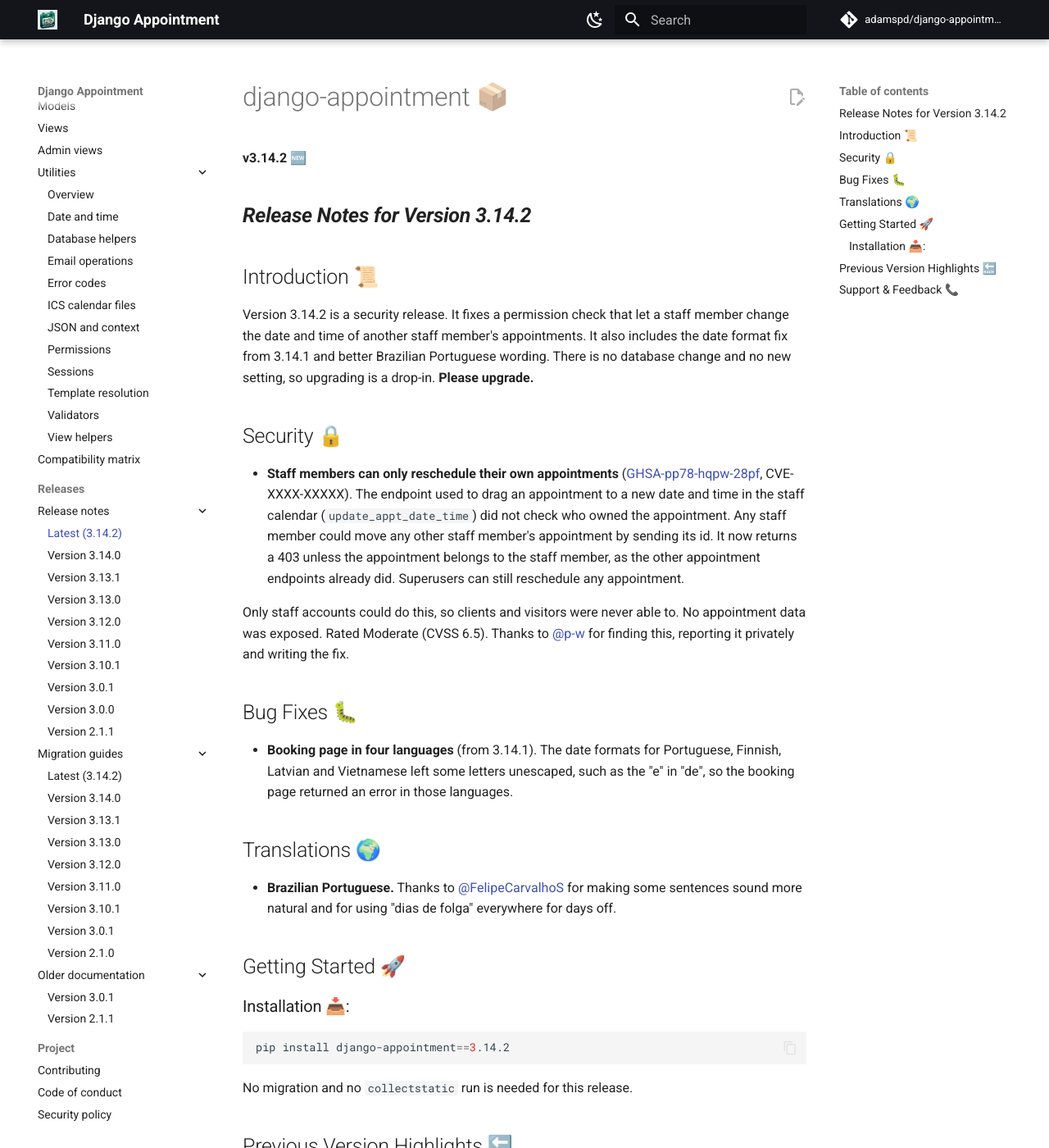
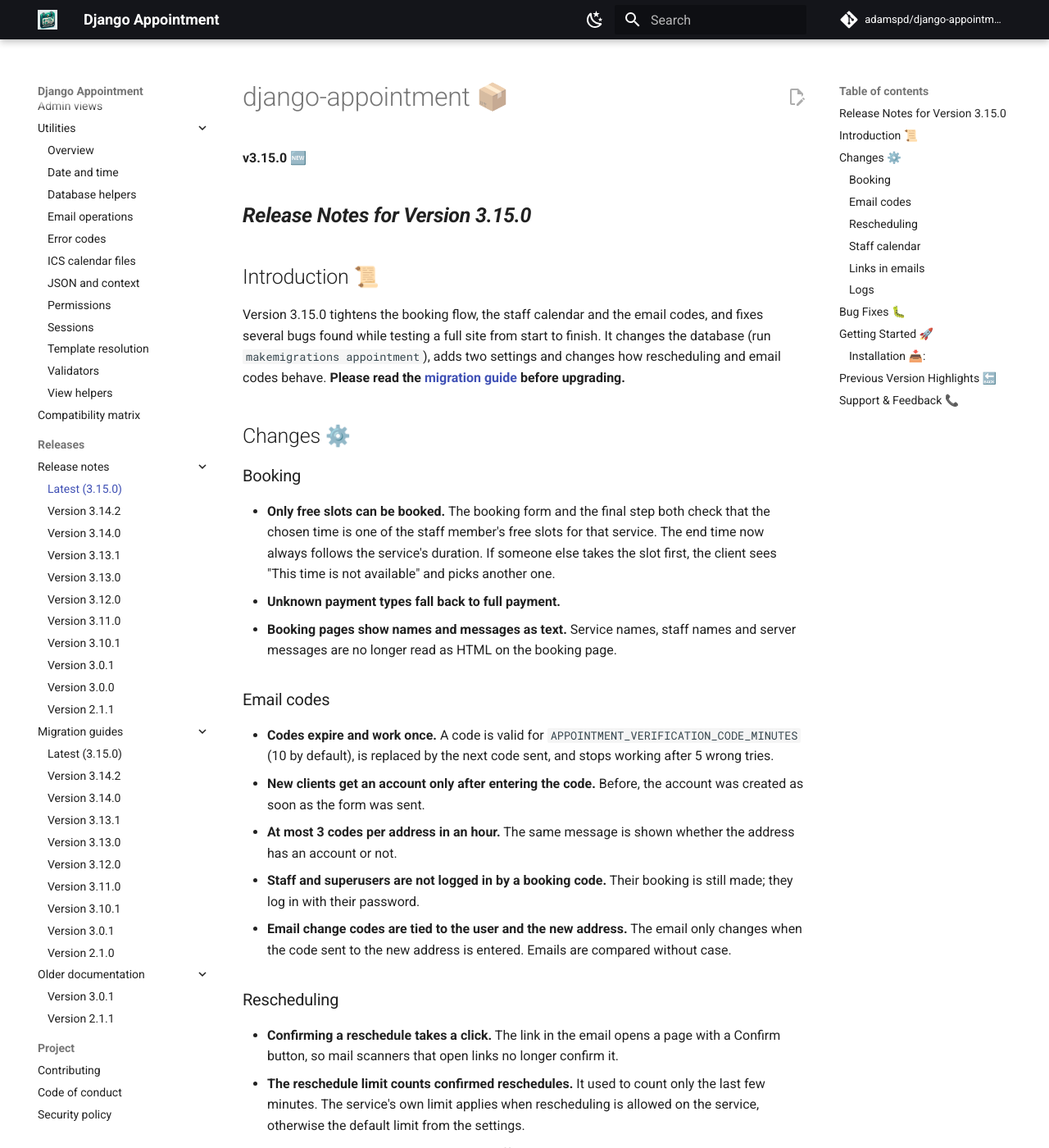
Before and after one commit to adamspd/django-appointment, an MkDocs documentation site: the page built from docs/release_notes/latest.md, in a window 1280 px wide and 1400 px high. Shown: the whole window at 82% size. Built offline with MkDocs 1.6.1 and Material for MkDocs 9.7.7, drawn with Linux system fonts in a browser that asks for light colours; comment, search, counter and statistics services are not loaded; some of the changed text lies outside the part shown.

Commit message:
Add 3.15.0 release notes and migration guide

````diff
--- a/docs/migration_guides/latest.md
+++ b/docs/migration_guides/latest.md
@@ -1,30 +1,61 @@
-## Migration Guide for Version 3.14.2 🚀
+## Migration Guide for Version 3.15.0 🚀
 
-Version 3.14.2 is a security release. It does **not** change the database, the settings, the supported Python and
-Django versions or the template context, so there is no migration to generate.
+Version 3.15.0 changes the database (email verification codes), adds two settings and changes how rescheduling and
+email codes behave. The supported Python and Django versions are the same.
 
 ### Coming from 3.14.x
 
 1. **Upgrade the package**:
 
     ```bash
-    pip install django-appointment==3.14.2
+    pip install django-appointment==3.15.0
     ```
 
-2. **Check any custom code that moves appointments.** Only if you call the `update_appt_date_time` endpoint or the
-   `save_appt_date_time` service yourself: a staff member can now only reschedule their own appointments. The endpoint
-   returns a 403 for anyone else's, and the service raises `PermissionDenied`. Superusers are not affected.
+2. **Create and run the migration.** `EmailVerificationCode` has new `attempts` and `email` fields, and its `user` can
+   now be empty (a new client's account is only created once they enter the code):
 
-### Coming from 3.13.x
+    ```bash
+    python manage.py makemigrations appointment
+    python manage.py migrate
+    ```
 
-Follow the [3.14.0 migration guide](v3_14_0.md) and install 3.14.2 instead of 3.14.0.
+3. **Collect the static files**, since the booking and calendar scripts changed:
 
-### Coming from 3.12 or older
+    ```bash
+    python manage.py collectstatic
+    ```
 
-Follow the [3.13.0 migration guide](v3_13_0.md) and install 3.14.2 instead of 3.13.0.
+4. **Set your site address** (recommended). Links in emails use it instead of the request's address:
+
+    ```python
+    APPOINTMENT_SITE_URL = "https://example.com"
+    ```
+
+   Also make sure `ALLOWED_HOSTS` lists your real domain names, not `["*"]`.
+
+5. **Optional:** change how long email codes stay valid (10 minutes by default):
+
+    ```python
+    APPOINTMENT_VERIFICATION_CODE_MINUTES = 10
+    ```
+
+6. **Check what changed in behaviour:**
+    - Confirming a reschedule now takes a click on a Confirm button. The link opens the new
+      `appointment/confirm_reschedule.html` page, which you can override like the other templates. Only a POST to
+      that page confirms.
+    - The reschedule limit now counts confirmed reschedules for each appointment request.
+    - Staff and superuser accounts are no longer logged in by a booking code.
+    - Bookings outside the staff member's free slots are refused, and the end time follows the service's duration.
+    - The calendar delete endpoint (`delete_appointment_ajax`) only accepts AJAX POST requests.
+    - Only 3 codes are sent to the same address in an hour. The count uses Django's cache, so with several worker
+      processes use a shared cache (Redis, Memcached or the database) for an exact count.
+
+### Coming from 3.13.x or older
+
+Follow the [3.14.0 migration guide](v3_14_0.md) first, then the steps above.
 
 ### Important Notes 📝:
 
-- See the [release notes](../release_notes/latest.md) for what the fix changes.
+- See the [release notes](../release_notes/latest.md) for what is new.
 - As with any upgrade, testing in a development or staging environment before applying changes to your production
   environment is highly recommended.
--- /dev/null
+++ b/docs/migration_guides/v3_14_2.md
@@ -0,0 +1,30 @@
+## Migration Guide for Version 3.14.2 🚀
+
+Version 3.14.2 is a security release. It does **not** change the database, the settings, the supported Python and
+Django versions or the template context, so there is no migration to generate.
+
+### Coming from 3.14.x
+
+1. **Upgrade the package**:
+
+    ```bash
+    pip install django-appointment==3.14.2
+    ```
+
+2. **Check any custom code that moves appointments.** Only if you call the `update_appt_date_time` endpoint or the
+   `save_appt_date_time` service yourself: a staff member can now only reschedule their own appointments. The endpoint
+   returns a 403 for anyone else's, and the service raises `PermissionDenied`. Superusers are not affected.
+
+### Coming from 3.13.x
+
+Follow the [3.14.0 migration guide](v3_14_0.md) and install 3.14.2 instead of 3.14.0.
+
+### Coming from 3.12 or older
+
+Follow the [3.13.0 migration guide](v3_13_0.md) and install 3.14.2 instead of 3.13.0.
+
+### Important Notes 📝:
+
+- See the [release notes](../release_notes/v3_14_2.md) for what the fix changes.
+- As with any upgrade, testing in a development or staging environment before applying changes to your production
+  environment is highly recommended.
--- a/docs/release_notes/latest.md
+++ b/docs/release_notes/latest.md
@@ -1,52 +1,88 @@
 # django-appointment 📦
 
-**v3.14.2 🆕**
+**v3.15.0 🆕**
 
-## ___Release Notes for Version 3.14.2___
+## ___Release Notes for Version 3.15.0___
 
 ## Introduction 📜
 
-Version 3.14.2 is a security release. It fixes a permission check that let a staff member change the date and time of
-another staff member's appointments. It also includes the date format fix from 3.14.1 and better Brazilian Portuguese
-wording. There is no database change and no new setting, so upgrading is a drop-in. **Please upgrade.**
+Version 3.15.0 tightens the booking flow, the staff calendar and the email codes, and fixes several bugs found while
+testing a full site from start to finish. It changes the database (run `makemigrations appointment`), adds two
+settings and changes how rescheduling and email codes behave. **Please read the
+[migration guide](../migration_guides/latest.md) before upgrading.**
 
-## Security 🔒
+## Changes ⚙️
 
-- **Staff members can only reschedule their own appointments**
-  ([GHSA-pp78-hqpw-28pf](https://github.com/adamspd/django-appointment/security/advisories/GHSA-pp78-hqpw-28pf),
-  CVE-XXXX-XXXXX). The endpoint used to drag an appointment to a new date and time in the staff calendar
-  (`update_appt_date_time`) did not check who owned the appointment. Any staff member could move any other staff
-  member's appointment by sending its id. It now returns a 403 unless the appointment belongs to the staff member, as
-  the other appointment endpoints already did. Superusers can still reschedule any appointment.
+### Booking
 
-  Only staff accounts could do this, so clients and visitors were never able to. No appointment data was exposed.
-  Rated Moderate (CVSS 6.5). Thanks to [@p-w](https://github.com/p-w) for finding this, reporting it privately and
-  writing the fix.
+- **Only free slots can be booked.** The booking form and the final step both check that the chosen time is one of the
+  staff member's free slots for that service. The end time now always follows the service's duration. If someone else
+  takes the slot first, the client sees "This time is not available" and picks another one.
+- **Unknown payment types fall back to full payment.**
+- **Booking pages show names and messages as text.** Service names, staff names and server messages are no longer read
+  as HTML on the booking page.
+
+### Email codes
+
+- **Codes expire and work once.** A code is valid for `APPOINTMENT_VERIFICATION_CODE_MINUTES` (10 by default), is
+  replaced by the next code sent, and stops working after 5 wrong tries.
+- **New clients get an account only after entering the code.** Before, the account was created as soon as the form was
+  sent.
+- **At most 3 codes per address in an hour.** The same message is shown whether the address has an account or not.
+- **Staff and superusers are not logged in by a booking code.** Their booking is still made; they log in with their
+  password.
+- **Email change codes are tied to the user and the new address.** The email only changes when the code sent to the new
+  address is entered. Emails are compared without case.
+
+### Rescheduling
+
+- **Confirming a reschedule takes a click.** The link in the email opens a page with a Confirm button, so mail scanners
+  that open links no longer confirm it.
+- **The reschedule limit counts confirmed reschedules.** It used to count only the last few minutes. The service's own
+  limit applies when rescheduling is allowed on the service, otherwise the default limit from the settings.
+- **The service and, unless allowed, the staff member stay the same.** The new time must be a free slot. Only the latest
+  pending request is kept.
+
+### Staff calendar
+
+- Staff can only create, move and delete appointments in their own calendar. Only a superuser can change a client's
+  email.
+- Calendar requests check their input and return 400, 403 or 404 instead of an error page. Deleting an appointment
+  needs a POST.
+
+### Links in emails
+
+- **New `APPOINTMENT_SITE_URL` setting.** When set, every link in emails uses it instead of the request's address. Also
+  make sure `ALLOWED_HOSTS` lists your real domain names.
+
+### Logs
+
+- Logs show ids instead of tokens and email addresses.
 
 ## Bug Fixes 🐛
 
-- **Booking page in four languages** (from 3.14.1). The date formats for Portuguese, Finnish, Latvian and Vietnamese
-  left some letters unescaped, such as the "e" in "de", so the booking page returned an error in those languages.
-
-## Translations 🌍
-
-- **Brazilian Portuguese.** Thanks to [@FelipeCarvalhoS](https://github.com/FelipeCarvalhoS) for making some sentences
-  sound more natural and for using "dias de folga" everywhere for days off.
+- **Empty settings no longer break slots and profiles.** Once the settings row existed with empty values (it is created
+  on the first reschedule), the slot list and the staff profile page failed. They now fall back to
+  `APPOINTMENT_SLOT_DURATION` and `APPOINTMENT_BUFFER_TIME`.
+- **Editing an appointment in the calendar works for staff who are not superusers.**
+- **Changing your email from the profile page** no longer returns an error.
+- **A pending move to another staff member** no longer blocks the wrong staff member's slot.
 
 ## Getting Started 🚀
 
 ### Installation 📥:
 
 ```bash
-pip install django-appointment==3.14.2
+pip install django-appointment==3.15.0
+python manage.py makemigrations appointment
+python manage.py migrate
+python manage.py collectstatic
 ```
-
-No migration and no `collectstatic` run is needed for this release.
 
 ## Previous Version Highlights 🔙
 
+- [Release notes for version 3.14.2](v3_14_2.md)
 - [Release notes for version 3.14.0](v3_14_0.md)
-- [Release notes for version 3.13.1](v3_13_1.md)
 
 ## Support & Feedback 📞
 
--- a/mkdocs.yml
+++ b/mkdocs.yml
@@ -109,7 +109,8 @@ nav:
       - Compatibility matrix: compatibility.md
   - Releases:
       - Release notes:
-          - Latest (3.14.2): release_notes/latest.md
+          - Latest (3.15.0): release_notes/latest.md
+          - Version 3.14.2: release_notes/v3_14_2.md
           - Version 3.14.0: release_notes/v3_14_0.md
           - Version 3.13.1: release_notes/v3_13_1.md
           - Version 3.13.0: release_notes/v3_13_0.md
@@ -120,7 +121,8 @@ nav:
           - Version 3.0.0: release_notes/v3_0_0.md
           - Version 2.1.1: release_notes/v2_1_1.md
       - Migration guides:
-          - Latest (3.14.2): migration_guides/latest.md
+          - Latest (3.15.0): migration_guides/latest.md
+          - Version 3.14.2: migration_guides/v3_14_2.md
           - Version 3.14.0: migration_guides/v3_14_0.md
           - Version 3.13.1: migration_guides/v3_13_1.md
           - Version 3.13.0: migration_guides/v3_13_0.md
````
Also changed, not shown: docs/release_notes/v3_14_2.md (added, +56 -0 lines).
